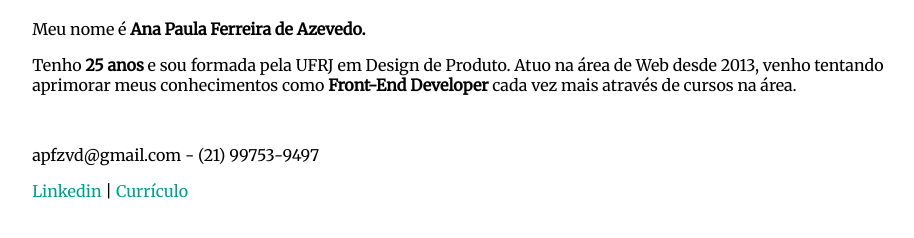
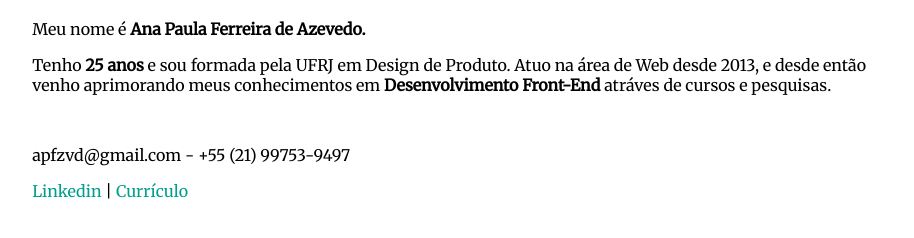
Before and after one commit to apfzvd/personal-website, a plain HTML site: page index.html in a window 1280 px wide. Shown: the part 64-302 px from the top of the page, without its empty margins (39-953 px from the left). Drawn offline with Linux system fonts and the light colour scheme.

Commit message:
Changing abstract

```diff
--- a/index.html
+++ b/index.html
@@ -16,11 +16,11 @@
 		<p>Meu nome é <strong>Ana Paula Ferreira de Azevedo.</strong></p>
 		<p>
 			Tenho <strong>25 anos</strong> e sou formada pela UFRJ em Design de Produto. Atuo na área de Web desde 2013,
-			venho tentando aprimorar meus conhecimentos como <strong>Front-End Developer</strong> cada vez mais através de cursos na área.
+			e desde então venho aprimorando meus conhecimentos em <strong>Desenvolvimento Front-End</strong> atráves de cursos e pesquisas.
 		</p>
 
 		<div class="ana__contact">
-			<p>apfzvd@gmail.com - (21) 99753-9497</p>
+			<p>apfzvd@gmail.com - +55 (21) 99753-9497</p>
 			<a target="_blank" href="https://br.linkedin.com/in/ana-paula-azevedo-27a35441"> Linkedin</a>
 			| <a target="_blank" href="CV_AnaPaulaAzevedo_FrontEnd.pdf">Currículo</a>
 		</div><!-- /.ana__contact -->
```
